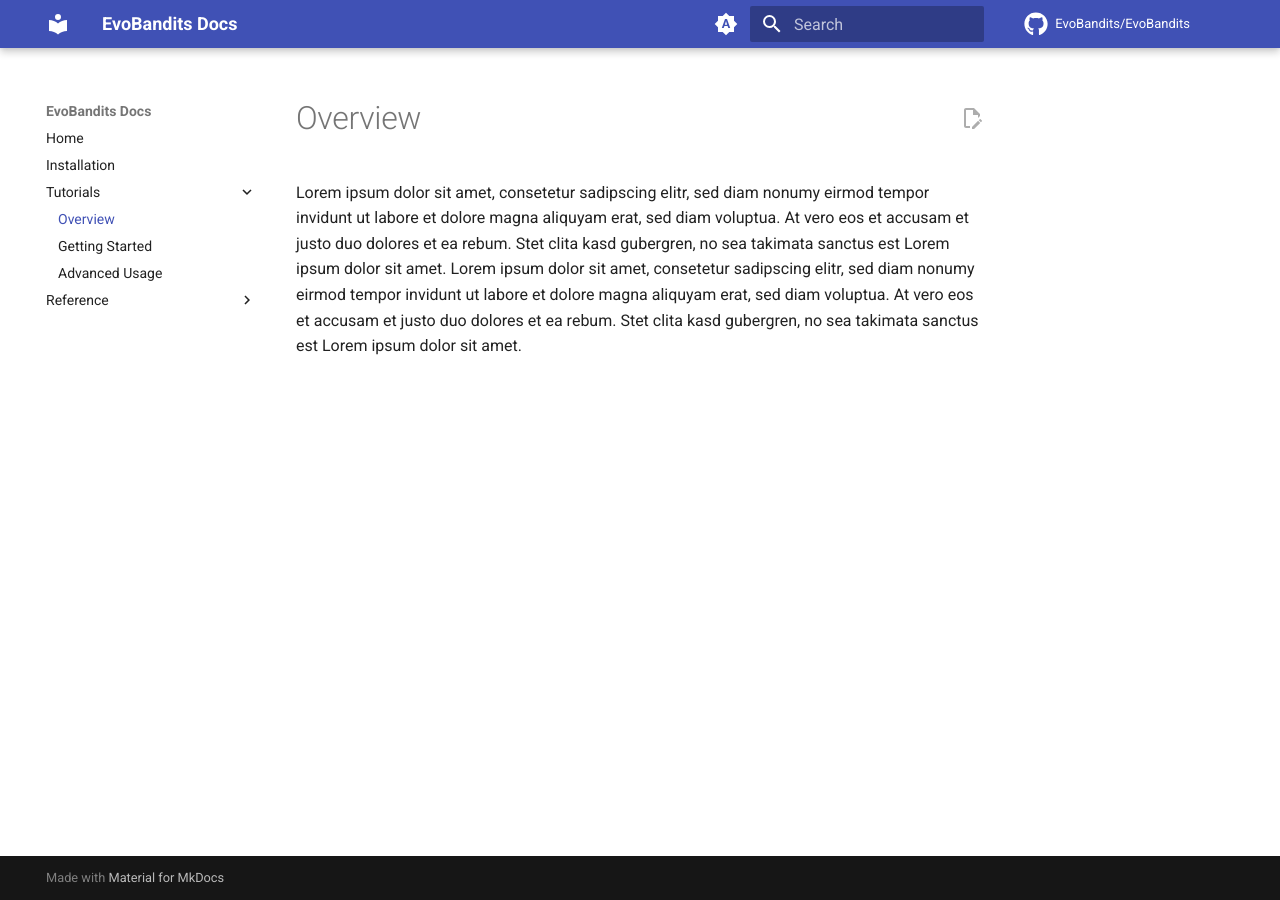
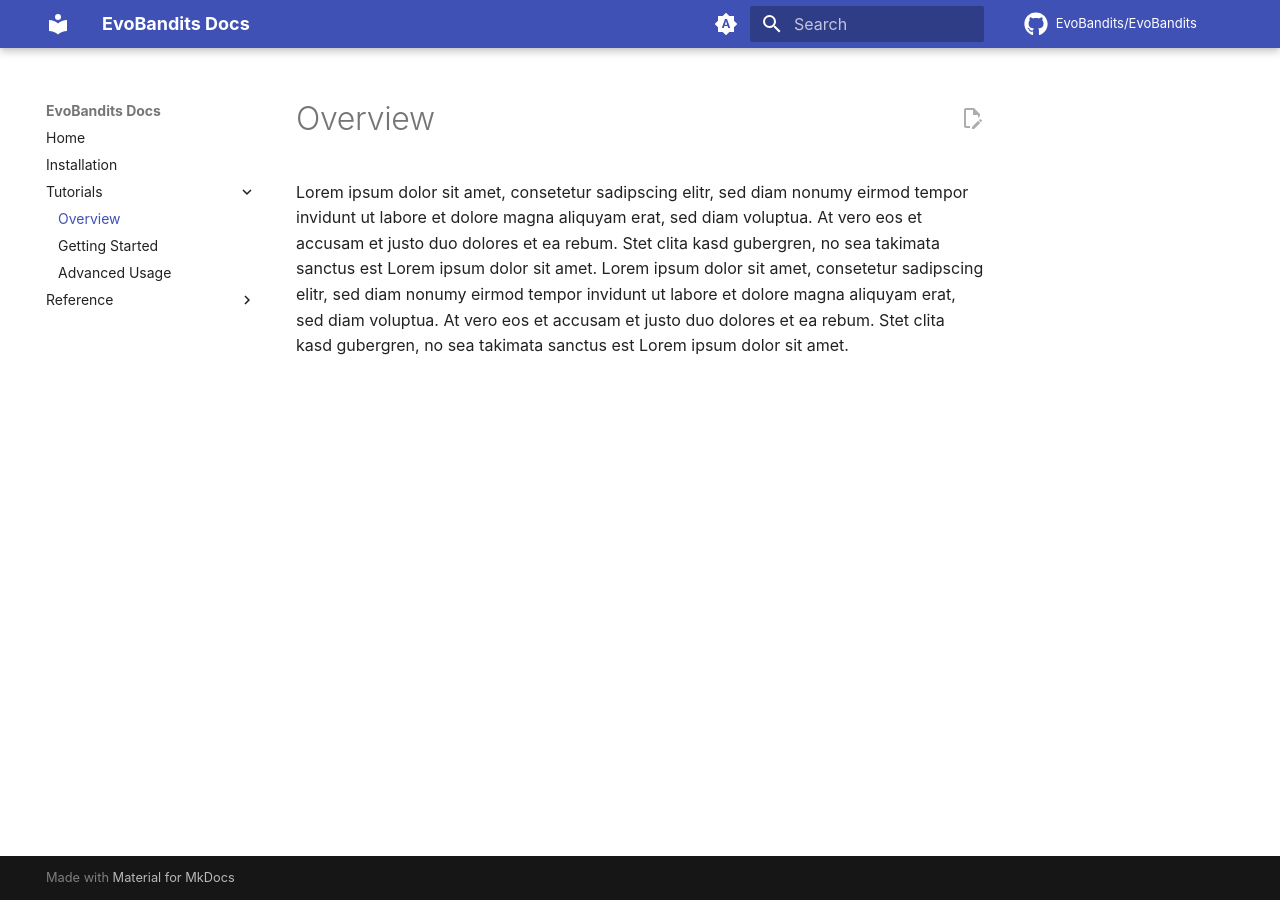
Before and after one commit to fwuermseher/EvoBandits, an MkDocs documentation site: the page built from docs/source/tutorials/index.md, in a window 1280 px wide. Built offline with MkDocs 1.6.1 and Material for MkDocs 9.7.7, drawn with Linux system fonts in a browser that asks for light colours; plug-ins that fetch from the network failed and are left out; comment, search, counter and statistics services are not loaded.

Commit message:
mkdocs settings for more privacy (#118)

```diff
--- a/mkdocs.yml
+++ b/mkdocs.yml
@@ -22,6 +22,7 @@
 
 theme:
   name: material
+  font: false
   custom_dir: docs/overrides
   icon:
     repo: fontawesome/brands/github
@@ -59,6 +60,7 @@
             show_root_heading: true
             show_root_full_path: false
             show_source: false
+  - privacy
 
 nav:
   - Home: index.md
```
